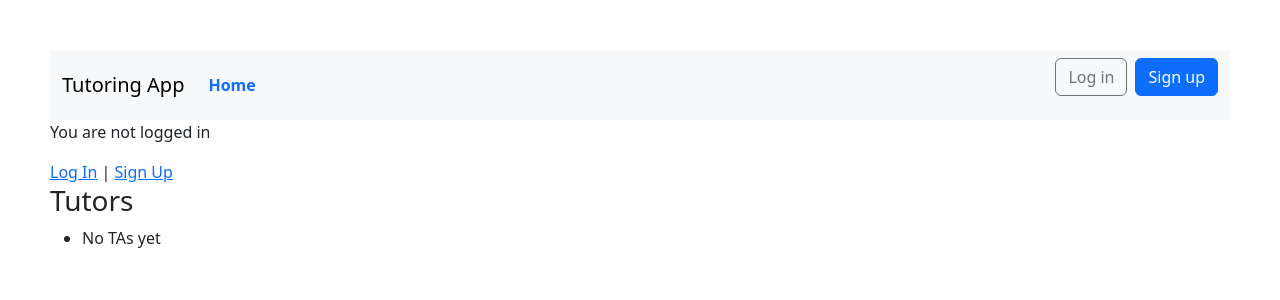
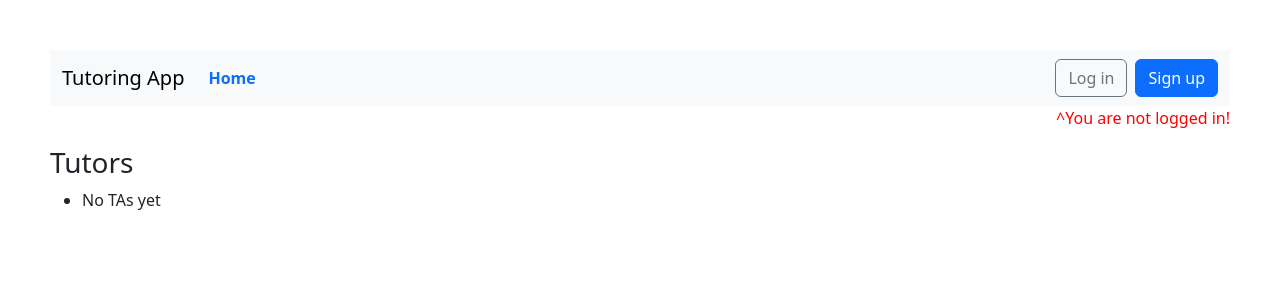
Before and after one commit to samuelpenney/CSCI258TutoringApp, a Django app: page / in a window 1280 px wide. Shown: the top 300 px of the page. Run offline with Django 5.2, Linux system fonts and the light colour scheme; data that the repository does not hold is empty.

Commit message:
base styling

```diff
--- a/Tutorapp/templates/base.html
+++ b/Tutorapp/templates/base.html
@@ -1,6 +1,9 @@
 {% load static %}
+<!DOCTYPE html>
 <html>
     <head>
+        <meta charset="utf-8">
+        <meta name="viewport" content="width=device-width, initial-scale=1">
         <title>Django Blog</title>
         <link rel="stylesheet" href="{% static 'css/base.css' %}">
         <link href="https://cdn.jsdelivr.net/npm/bootstrap@5.3.8/dist/css/bootstrap.min.css" rel="stylesheet" integrity="sha384..." crossorigin="anonymous">
@@ -14,10 +17,9 @@
         <nav class="navbar navbar-expand-lg bg-body-tertiary" style="list-style: none;">
             <div class="container-fluid">
                 <a class="navbar-brand" href="{% url 'home' %}">Tutoring App</a>
-                <button class="navbar-toggler" type="button">
-                    <data-bs-toggle="collapse" data-bs-target="#navbarSupportedContent"
-                    aria-controls="navbarSupportedContent" aria-expanded="false"
-                    aria-label="Toggle navigation">
+                <button class="navbar-toggler" type="button" data-bs-toggle="collapse" data-bs-target="#navbarSupportedContent"
+                aria-controls="navbarSupportedContent" aria-expanded="false"
+                aria-label="Toggle navigation">
                     <span class="navbar-toggler-icon"></span>
                 </button>
                 <div class="collapse navbar-collapse" id="navbarSupportedContent">
@@ -27,10 +29,12 @@
                         </li>
                         {% if user.is_authenticated %}
                         <li><a href="{% url 'time_add' %}" class="nav-link px-2 link-dark">Create New Session</a></li>
+                        {% endif %}
                     </ul>
-                    <div class="mr-auto">
+                    {% if user.is_authenticated %}
+                    <div class="ms-auto">
                         <ul class="navbar-nav" style="list-style-type: none;">
-                            <li class="nav-item dropdown"></li>
+                            <li class="nav-item dropdown">
                                 <a class="nav-link dropdown-toggle" href="#" role="button" data-bs-toggle="dropdown" aria-expanded="false">
                                 {{ user.username }}
                                 </a>
@@ -48,10 +52,10 @@
                                     </li>
                                 </ul>
                             </li>
-                            {% else %}
                         </ul>
                     </div>
-                    <div class="mr-auto">
+                    {% else %}
+                    <div class="ms-auto">
                         <form class="form d-flex">
                             <a href="{% url 'login' %}" class="btn btn-outline-secondary">Log in</a>
                             <a href="{% url 'signup' %}" class="btn btn-primary ms-2">Sign up</a>
--- a/Tutorapp/templates/home.html
+++ b/Tutorapp/templates/home.html
@@ -5,9 +5,7 @@
         {% csrf_token %}
         </form>
         {% else %}
-        <p>You are not logged in</p>
-        <a href="{% url 'login' %}">Log In</a> |
-        <a href="{% url 'signup' %}">Sign Up</a>
+        <p style="text-align: right; color: red">^You are not logged in!</p>
     {% endif %}
     {% for post in post_list %}
         <div class="post-entry">
--- a/Tutorapp/templates/time_add.html
+++ b/Tutorapp/templates/time_add.html
@@ -1,9 +1,10 @@
 
 {% extends "base.html" %}
+{% load crispy_forms_tags %}
 {% block content %}
 <h1>Create a Session</h1>
 <form action="" method="post">{% csrf_token %}
-    {{ form }}
+    {{ form|crispy }}
     <input type="submit" value="Save">
 </form>
 {% endblock content %}
```
